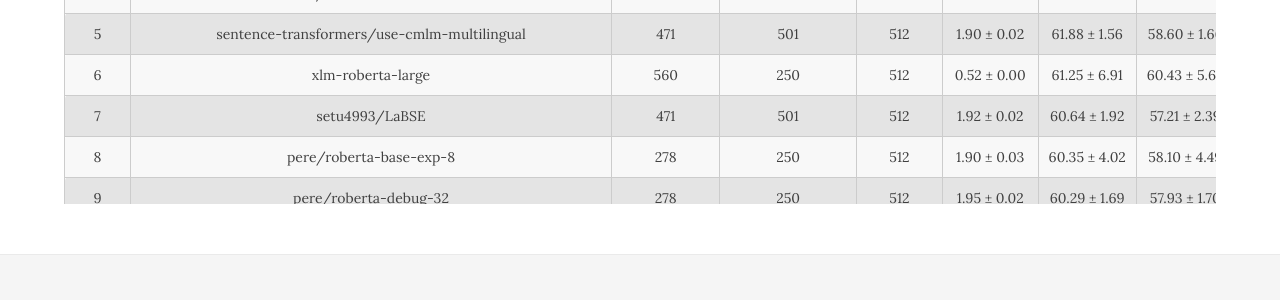
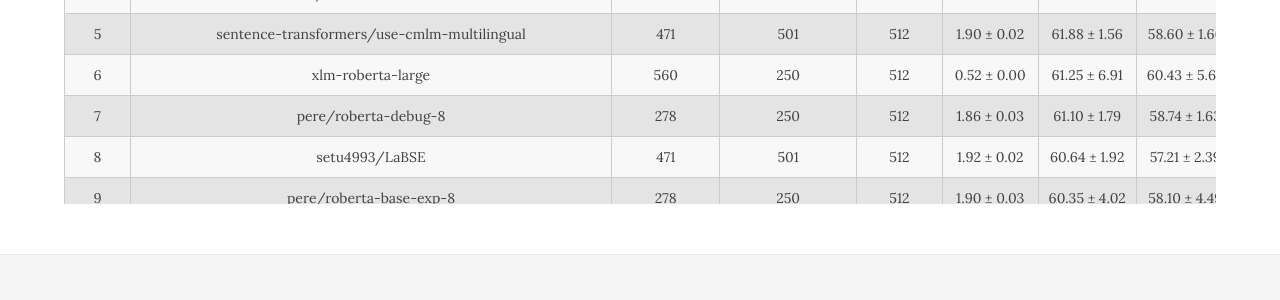
Before and after one commit to ScandEval/scandeval.github.io, a Jekyll site: the page built from nlu-benchmark.md, in a window 1280 px wide. Shown: the part 448-748 px from the top of the page. Built offline with Jekyll 4.4.1, drawn with Linux system fonts in a browser that asks for light colours; nearby versions of some CDN libraries; some of the changed lines change nothing that is shown.

Commit message:
feat: Add pere/roberta-debug-8

```diff
--- a/nlu-benchmark.md
+++ b/nlu-benchmark.md
@@ -1937,6 +1937,36 @@
   </tr>
   <tr>
    <td class="rank"></td> <!-- Rank -->
+   <td>pere/roberta-debug-8</td> <!-- Model ID -->
+   <td class="num_model_parameters">278</td> <!-- Number of trainable parameters -->
+   <td class="vocabulary_size">250</td> <!-- Size of the model's vocabulary -->
+   <td class="max_sequence_length">512</td> <!-- Maximum sequence length of the model-->
+   <td class="speed">1.86 ± 0.03</td> <!-- Model inference speed -->
+   <td class="score"></td> <!-- ScandEval score -->
+   <td class="da-score"></td> <!-- Danish score -->
+   <td class="no-score"></td> <!-- Norwegian score -->
+   <td class="sv-score"></td> <!-- Swedish score -->
+   <td class="ner-score"></td> <!-- Mean named entity recognition score -->
+   <td class="sent-score"></td> <!-- Mean sentiment classification score -->
+   <td class="la-score"></td> <!-- Mean linguistic acceptability score -->
+   <td class="qa-score"></td> <!-- Mean question answering score -->
+   <td class="da ner">81.10 ± 1.46 / 83.56 ± 1.47</td> <!-- DaNE -->
+   <td class="da sent">49.77 ± 0.92 / 66.38 ± 0.56</td> <!-- AngryTweets -->
+   <td class="da la">64.31 ± 2.24 / 80.70 ± 1.53</td> <!-- ScaLA-da -->
+   <td class="da qa">39.79 ± 1.89 / 43.93 ± 1.81</td> <!-- ScandiQA-da -->
+   <td class="no ner">88.71 ± 0.94 / 91.16 ± 0.71</td> <!-- NorNE-nb -->
+   <td class="no ner">80.56 ± 1.59 / 84.75 ± 1.23</td> <!-- NorNE-nn -->
+   <td class="no sent">55.25 ± 2.36 / 66.95 ± 2.79</td> <!-- NoReC -->
+   <td class="no la">68.03 ± 2.37 / 82.12 ± 1.69</td> <!-- ScaLA-nb -->
+   <td class="no la">66.90 ± 2.07 / 82.33 ± 1.34</td> <!-- ScaLA-nn -->
+   <td class="no qa">38.43 ± 1.81 / 43.20 ± 1.78</td> <!-- ScandiQA-no -->
+   <td class="sv ner">67.89 ± 2.16 / 74.48 ± 2.35</td> <!-- SUC3 -->
+   <td class="sv sent">74.58 ± 1.29 / 70.97 ± 2.41</td> <!-- SweReC -->
+   <td class="sv la">69.07 ± 2.22 / 83.17 ± 1.50</td> <!-- ScaLA-sv -->
+   <td class="sv qa">40.96 ± 1.70 / 45.69 ± 1.59</td> <!-- ScandiQA-sv -->
+  </tr>
+  <tr>
+   <td class="rank"></td> <!-- Rank -->
    <td>pere/roberta-debug-32</td> <!-- Model ID -->
    <td class="num_model_parameters">278</td> <!-- Number of trainable parameters -->
    <td class="vocabulary_size">250</td> <!-- Size of the model's vocabulary -->
```
Also changed, not shown: 1 other file.
